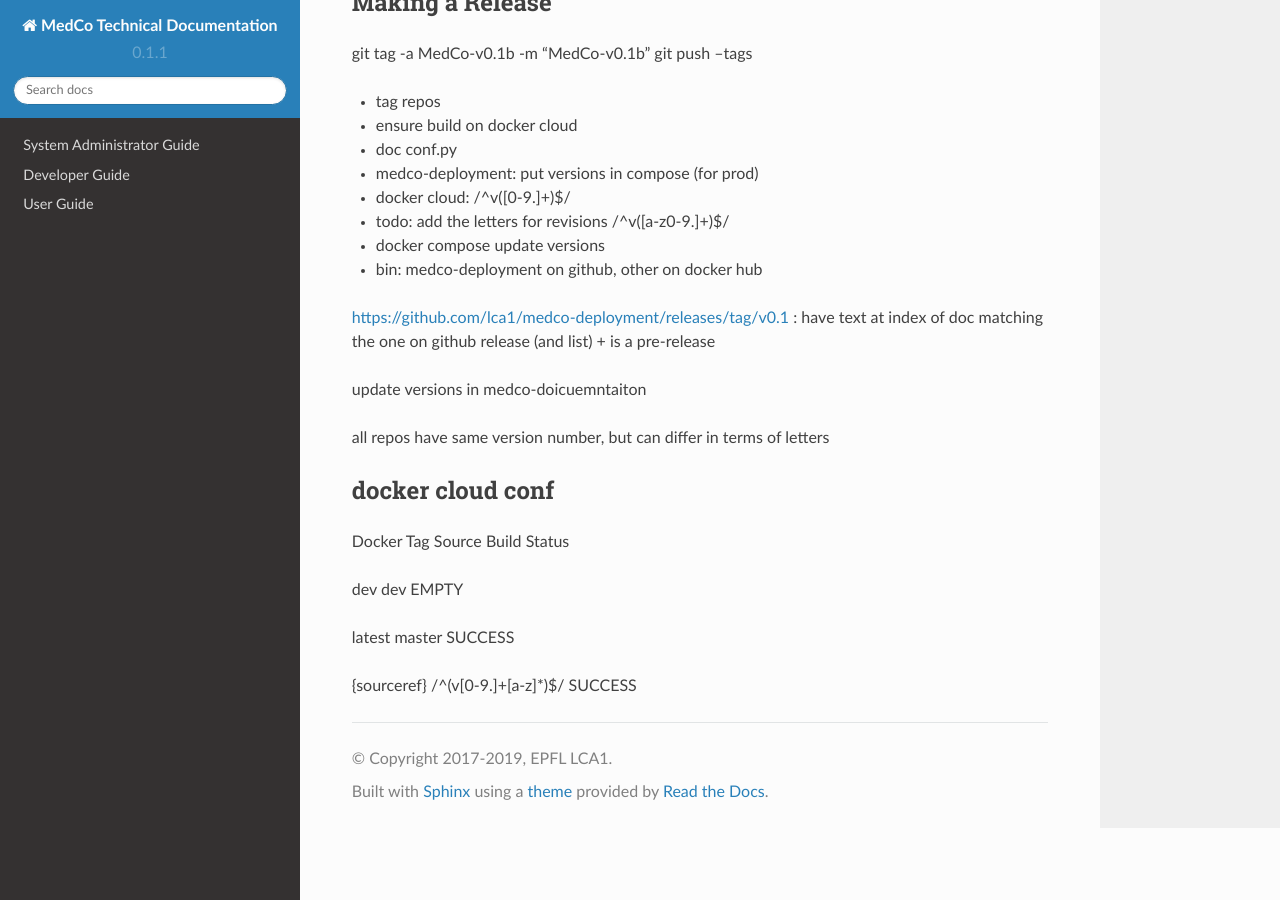
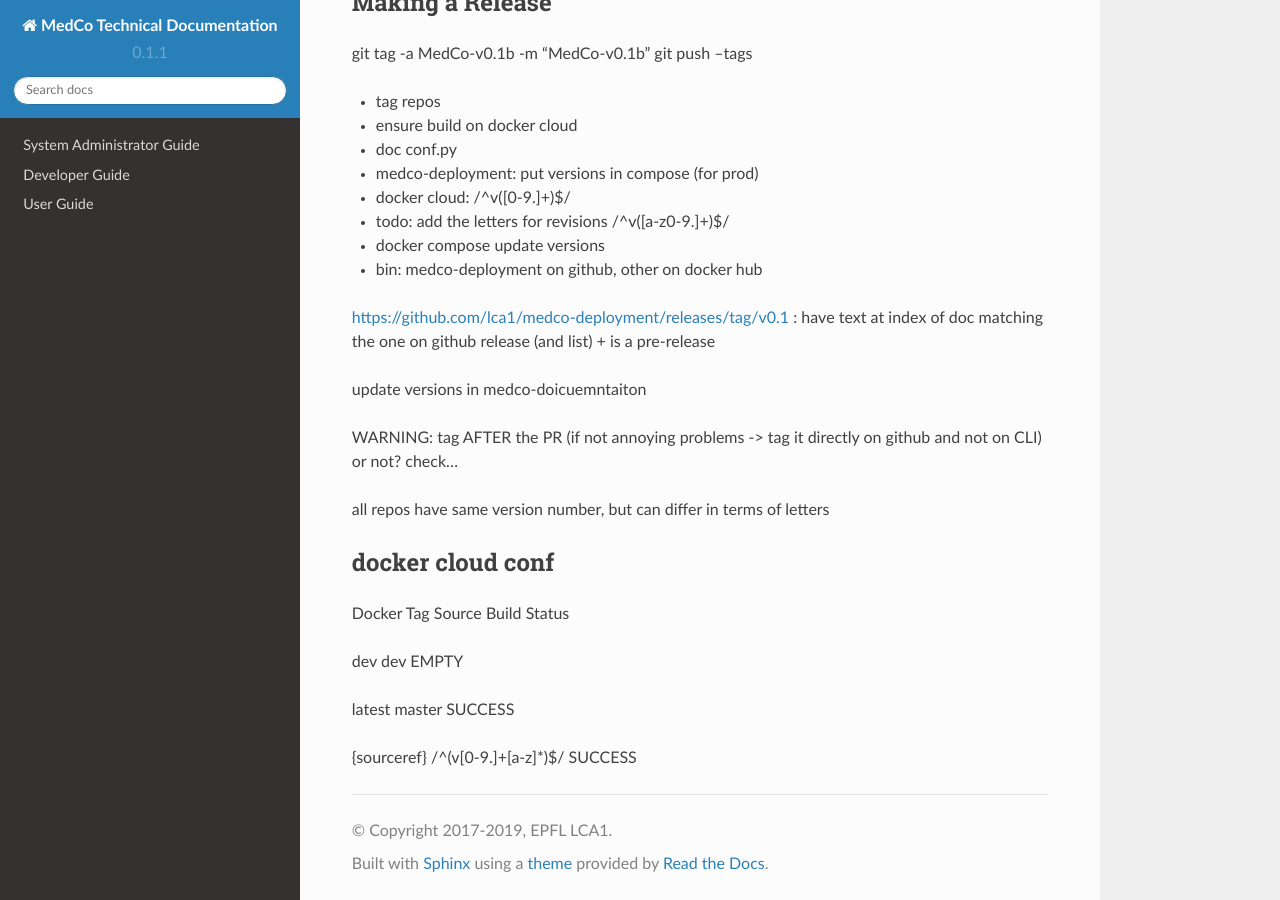
Before and after one commit to ldsec/medco-documentation, a Sphinx documentation site: the page built from source/developer/contribution_guidelines.rst, in a window 1280 px wide and 900 px high, scrolled down 599 px. Built offline with Sphinx 7.4.7 and the Read the Docs theme 2.0.0, drawn with Linux system fonts in a browser that asks for light colours.

Commit message:
remaining files

```diff
--- a/source/developer/contribution_guidelines.rst
+++ b/source/developer/contribution_guidelines.rst
@@ -41,6 +41,8 @@ https://github.com/lca1/medco-deployment/releases/tag/v0.1 : have text at index
 
 update versions in medco-doicuemntaiton
 
+WARNING: tag AFTER the PR (if not annoying problems -> tag it directly on github and not on CLI)
+or not? check...
 
 all repos have same version number, but can differ in terms of letters
 
```
Also changed, not shown: 1 other file.
